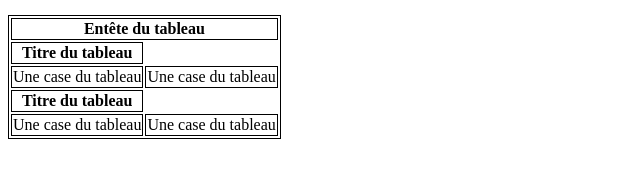
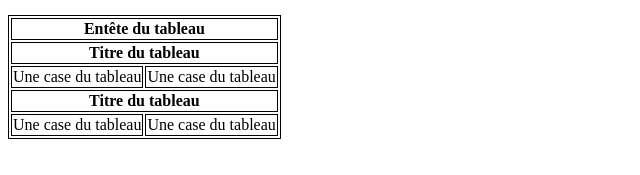
Before and after one commit to Acompagnon7/frontend, a plain HTML site: page html/cours-html.html in a window 1280 px wide. Shown: the part 445-620 px from the top of the page, without its empty margins (0-640 px from the left). Drawn offline with Linux system fonts and the light colour scheme.

Commit message:
changement 2

```diff
--- a/html/cours-html.html
+++ b/html/cours-html.html
@@ -35,10 +35,10 @@
         <table>
             <thead>
                 <tr>
-                    <th colspan="3">Entête du tableau</th>
+                    <th colspan="2">Entête du tableau</th>
                 </tr>
             </thead>
-            <th>Titre du tableau</th>
+            <th colspan="2">Titre du tableau</th>
             <tr>
                 <td>
                     Une case du tableau
@@ -47,7 +47,7 @@
                     Une case du tableau
                 </td>
             </tr>
-            <th>Titre du tableau</th>
+            <th colspan="2">Titre du tableau</th>
             <tr>
                 <td>
                     Une case du tableau
```
